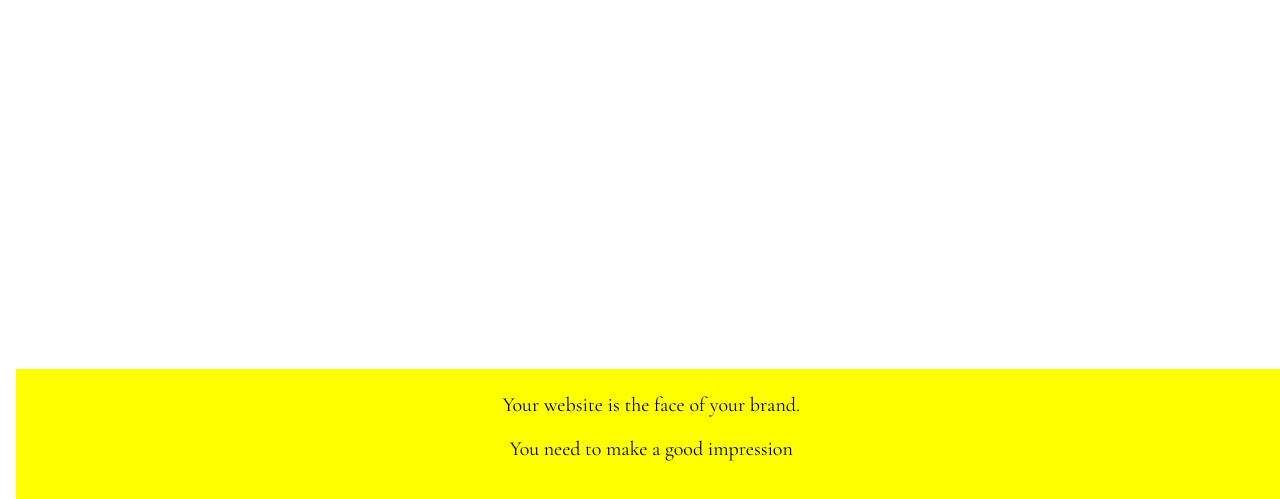
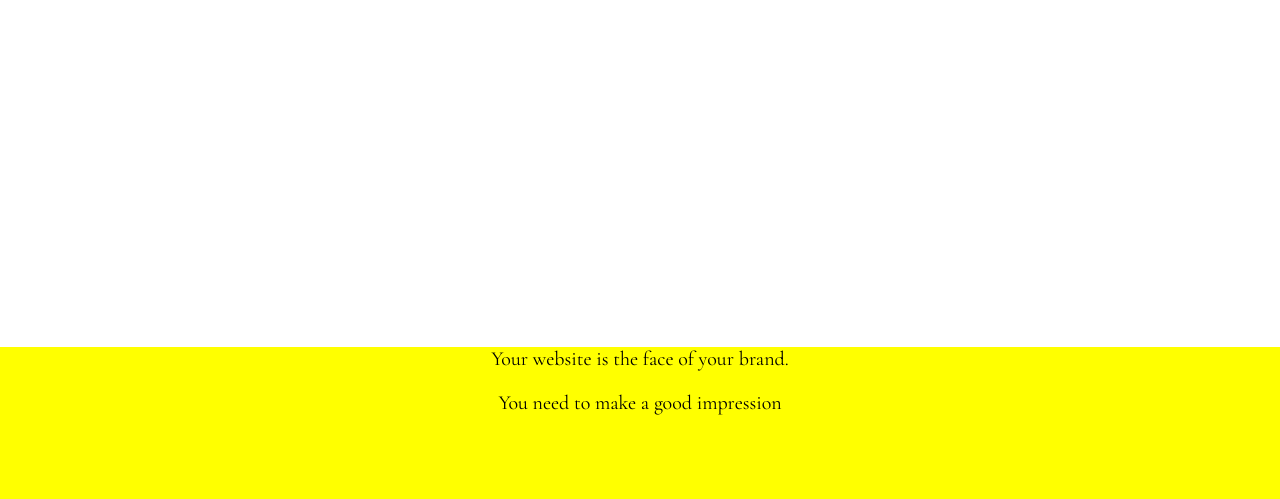
Before and after one commit to mk5630/mk5630.github.io, a plain HTML site: page index.html in a window 1280 px wide. Shown: the part 453-952 px from the top of the page. Drawn offline with nearby package versions, Linux system fonts and the light colour scheme.

Commit message:
fixed margin issue

```diff
--- a/style.css
+++ b/style.css
@@ -1,5 +1,9 @@
 body, h1, h2, h3, h4, h5, p, a {
   font-family: 'Cormorant Garamond', serif;
+}
+body {
+  margin: 0;
+
 }
 header {
   width: 100%;
@@ -81,8 +85,7 @@ header {
   width: 100%;
   height: 100%;
   background-position: center;
-  margin: 0.5rem;
-  padding: 0.2rem;
+
 
 }
 .section-2 { background-color: yellow;
@@ -115,3 +118,7 @@ margin-bottom: 1rem;
 .row-number{
   padding: 2rem;
 }
+p, h2{
+  margin-top: 0;
+
+}
```
